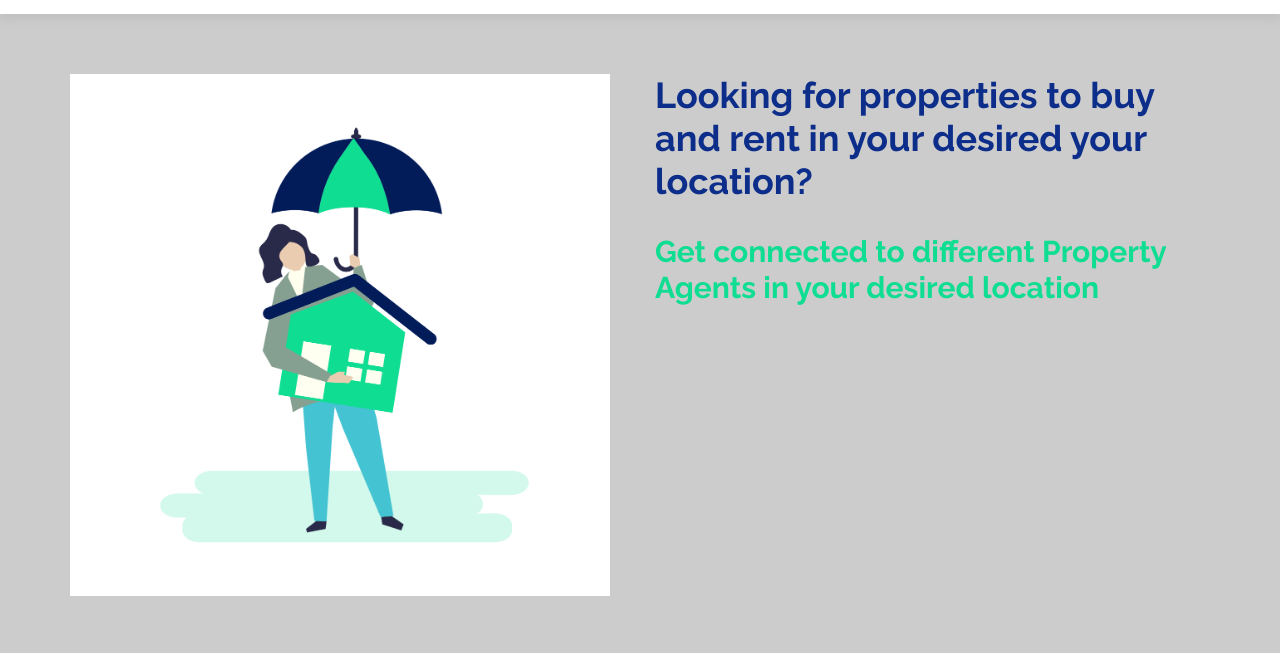
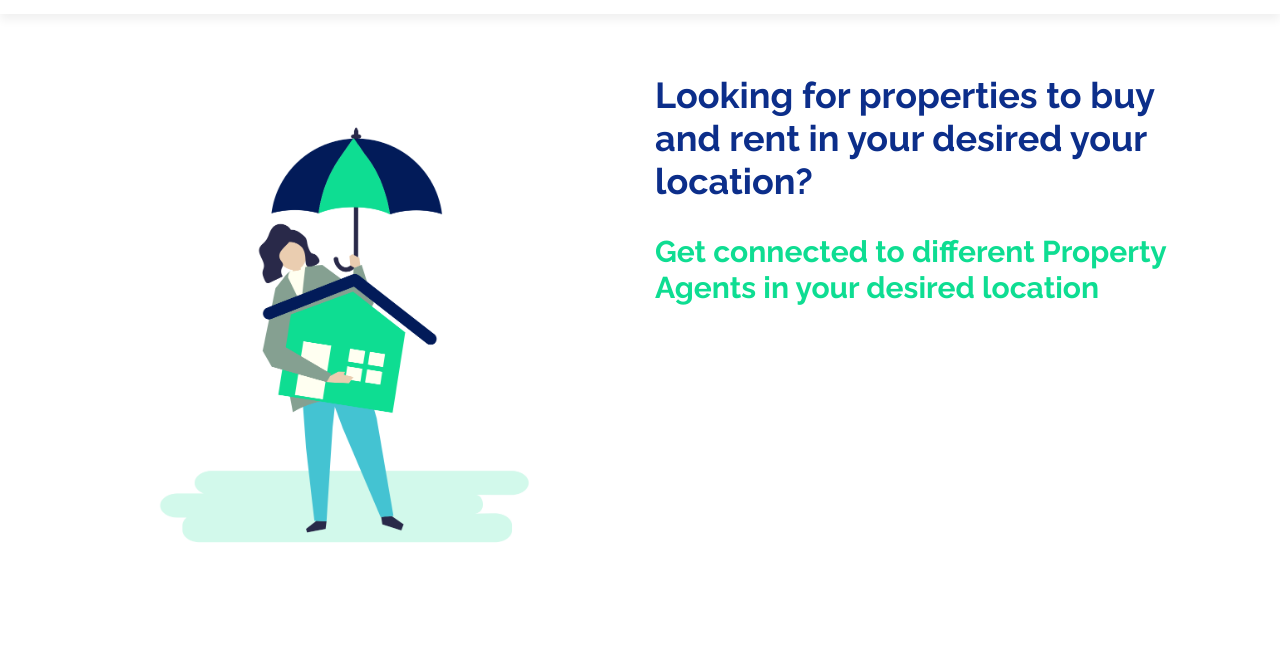
Before and after one commit to alisidaniel/rehmo, a plain HTML site: page index.html in a window 1280 px wide. Shown: the part 113-766 px from the top of the page. Drawn offline with nearby package versions, Linux system fonts and the light colour scheme.

Commit message:
clean fix

```diff
--- a/css/style.css
+++ b/css/style.css
@@ -10,7 +10,7 @@
 --------------------------------------------------------------*/
 
 body {
-  background: #cccccc;
+  background: #fff;
   color: #444;
   font-family: "Open Sans", sans-serif;
 }
```
